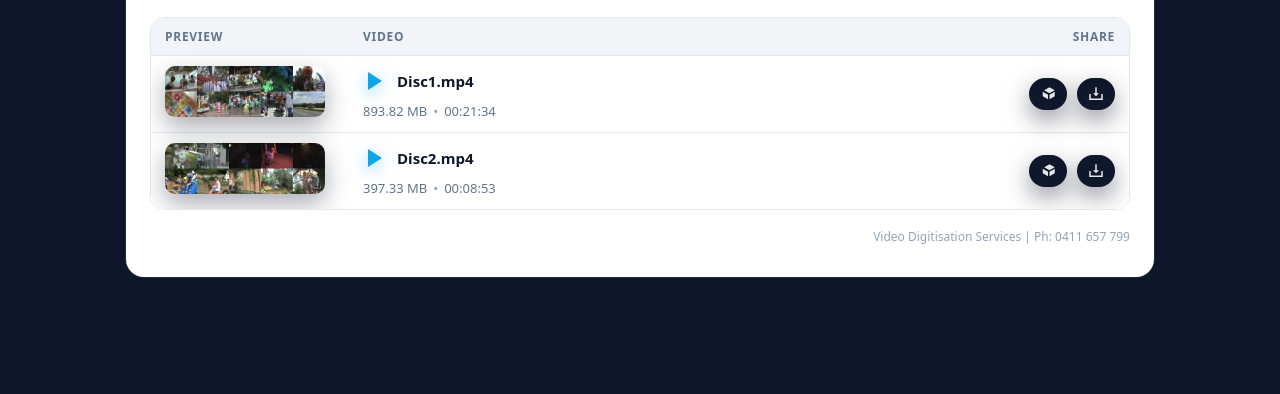
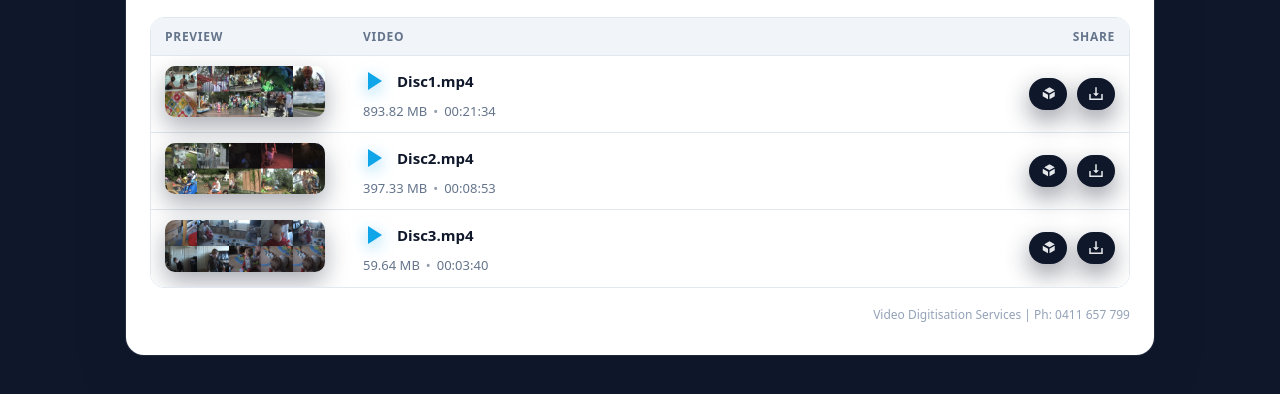
Before and after one commit to RealmsAU/Mel-Kay, a plain HTML site: page index.html in a window 1280 px wide. Shown: the part 112-506 px from the top of the page. Drawn offline with Linux system fonts and the light colour scheme.

Commit message:
Auto-update: 2026-05-22 14:29:39

```diff
--- a/index.html
+++ b/index.html
@@ -457,6 +457,59 @@
 
   </td>
 </tr>
+<tr>
+  <td class="thumb-cell">
+    <div class="thumb-wrapper">
+      <img src="thumbnails/Disc3.jpg"
+           class="thumb-img"
+           data-thumb="thumbnails/Disc3.jpg"
+           onclick="openImageFromThumb(this)">
+    </div>
+  </td>
+
+  <td class="info-cell">
+    <a href="#"
+       class="play-link"
+       data-local="./Disc3.mp4"
+       data-dropbox="https://dl.dropboxusercontent.com/s/tdrx2n4raskhemr12tj54/Disc3.mp4?rlkey=c0hulw89389gof7opd6cgumom"
+       onclick="openVideoFromLink(this); return false;">
+      <svg class="play-icon" viewBox="0 0 24 24">
+        <polygon points="5,3 19,12 5,21" />
+      </svg>
+      <span class="filename-text">Disc3.mp4</span>
+    </a>
+
+    <div class="meta-line">
+      <span class="size-text">59.64 MB</span>
+      <span class="dot-sep">•</span>
+      <span class="duration-text">00:03:40</span>
+    </div>
+  </td>
+
+  <td class="share-cell">
+
+    <!-- Share button -->
+    <button class="icon-button"
+            data-dropbox="https://www.dropbox.com/s/tdrx2n4raskhemr12tj54/Disc3.mp4?rlkey=c0hulw89389gof7opd6cgumom&dl=0"
+            onclick="copyShareLinkFromButton(this)"
+            title="Copy Dropbox share link">
+      <svg class="share-icon" viewBox="0 0 24 24">
+        <path d="M14 3l7 4-7 4-7-4 7-4zm7 6v6l-7 4v-6l7-4zm-9 4v6l-7-4V9l7 4z"/>
+      </svg>
+    </button>
+
+    <!-- Download button -->
+    <a class="icon-button download-button"
+       data-dropbox-download="https://dl.dropboxusercontent.com/s/tdrx2n4raskhemr12tj54/Disc3.mp4?rlkey=c0hulw89389gof7opd6cgumom&dl=1"
+       onclick="downloadFromDropbox(this); return false;"
+       title="Download video">
+      <svg class="download-icon" viewBox="0 0 24 24">
+        <path d="M12 3v12l4-4h-3V3h-2v8H8l4 4zm-7 9v6h14v-6h2v8H3v-8h2z"/>
+      </svg>
+    </a>
+
+  </td>
+</tr>
 
           </tbody>
         </table>
```
Also changed, not shown: thumbnails/Disc3.jpg (added).
